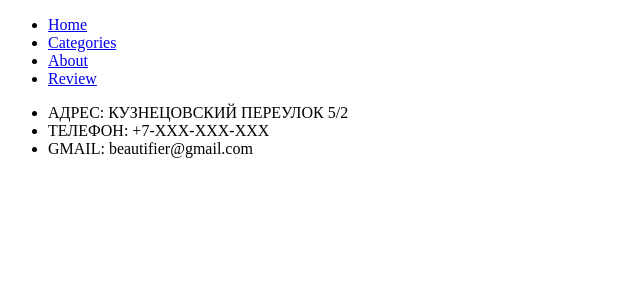
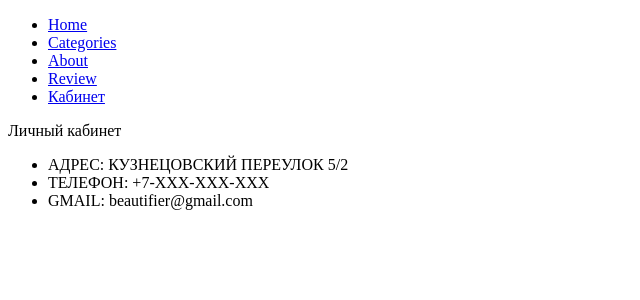
Before and after one commit to mikssur/beautifier, a React (Create React App) app in the folder client/: page /admincabinet in a window 1280 px wide. Shown: the top 300 px of the page, without its empty margins (0-640 px from the left). Built offline with nearby package versions, Linux system fonts and the light colour scheme.

Commit message:
admin cabinet added

```diff
--- a/client/src/App.js
+++ b/client/src/App.js
@@ -10,6 +10,7 @@ import Review from "./components/Review/Review.jsx"
 import Admin from "./components/Admin/Admin.jsx"
 import Contact from "./components/Contact/Contact.jsx"
 import Portfolio from "./components/Portfolio/Portfolio.jsx"
+import AdminCabinet from "./components/AdminCabinet/AdminCabinet.jsx";
 
 function App() {
   return (
@@ -50,6 +51,10 @@ function App() {
           <Admin />
         </Route>
 
+        <Route exact path="/admincabinet">
+          <AdminCabinet />
+        </Route>
+
         <Route exact path="/portfolio">
           <Portfolio />
         </Route>
--- /dev/null
+++ b/client/src/components/AdminCabinet/AdminCabinet.jsx
@@ -0,0 +1,12 @@
+import React from 'react';
+
+function AdminCabinet(props) {
+  return (
+    <div>
+      <div>Личный кабинет</div>
+      <div></div>
+    </div>
+  );
+}
+
+export default AdminCabinet;
--- a/client/src/components/Nav/Nav.jsx
+++ b/client/src/components/Nav/Nav.jsx
@@ -16,6 +16,9 @@ function Nav(props) {
       <li>
         <Link to="/review">Review</Link>
       </li>
+      <li>
+        <Link to="/admincabinet">Кабинет</Link>
+      </li>
     </ul>
   );
 }
```
